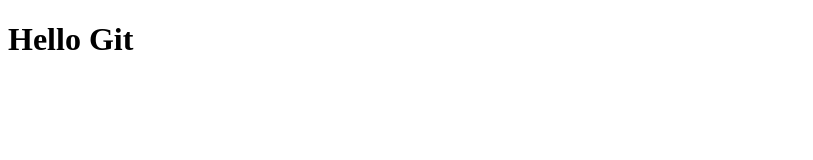
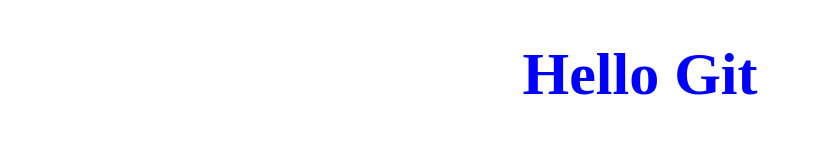
Before and after one commit to Jules2791/my-awsome-app, a plain HTML site: page index.html in a window 1280 px wide. Shown: the whole page, without its empty margins (0-813 px from the left). Drawn offline with Linux system fonts and the light colour scheme.

Commit message:
CSS link in HTML updated

```diff
--- a/index.html
+++ b/index.html
@@ -4,7 +4,7 @@
     <meta charset="UTF-8" />
     <meta name="viewport" content="width=device-width, initial-scale=1.0" />
     <title>GitHub is Awesome</title>
-    <style src="src/style.css"></style>
+    <link rel="stylesheet" href="src/style.css" />
   </head>
   <body>
     <h1>Hello Git</h1>
```
